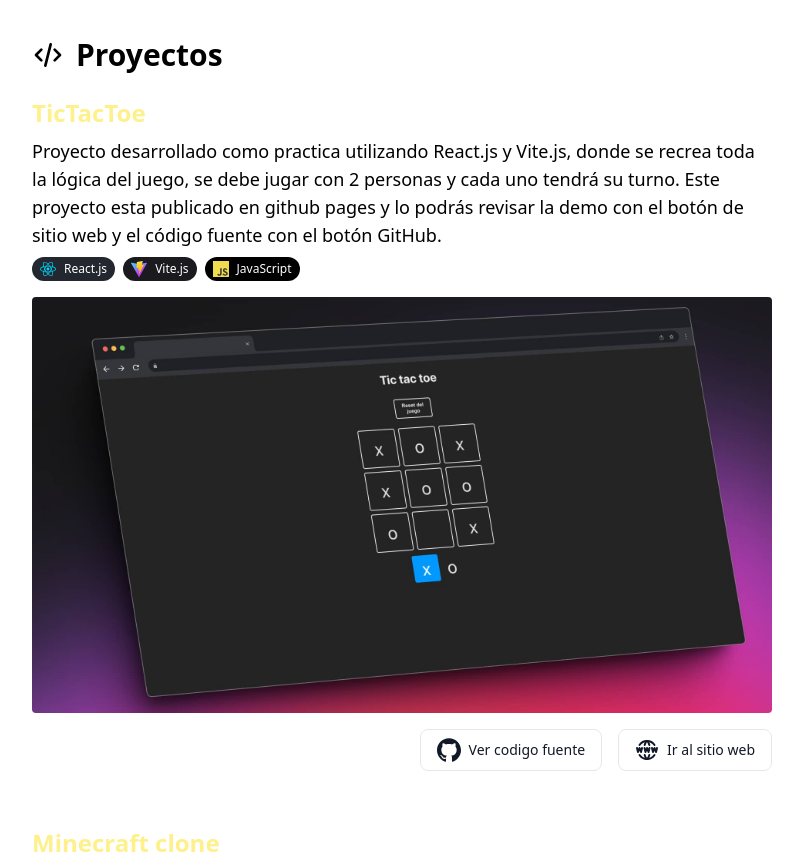
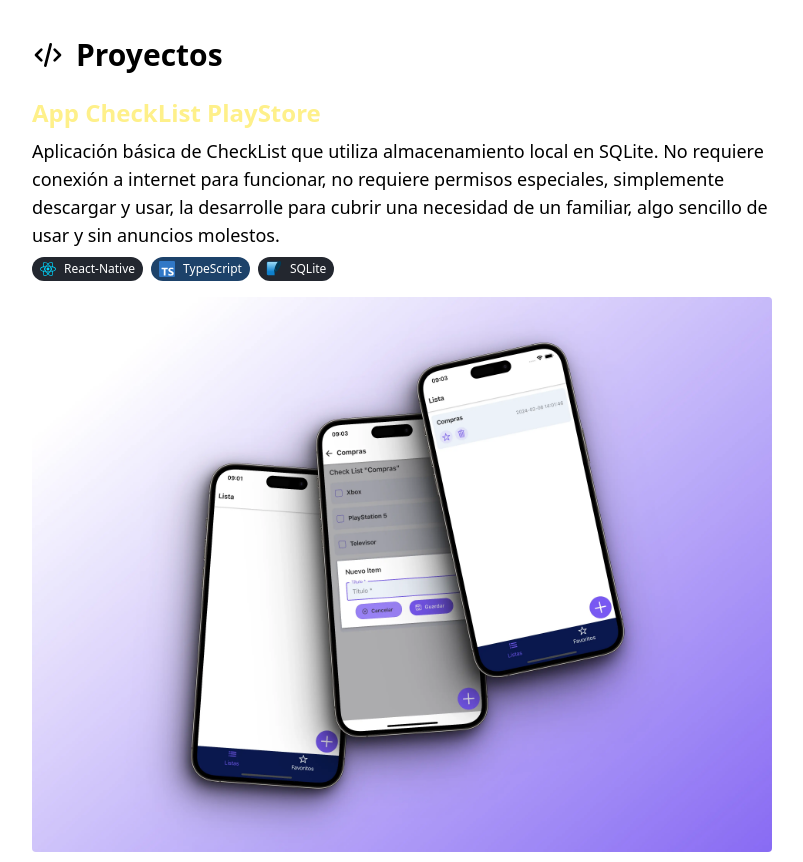
Before and after one commit to DanielTuttos/portfolio-astro, an Astro site: page / in a window 1280 px wide. Shown: the part 1623-2485 px from the top of the page, without its empty margins (238-1041 px from the left). Built offline with nearby package versions, Linux system fonts and the light colour scheme; Astro itself is replaced by a stand-in of ours.

Commit message:
:construction: adding more projects

```diff
--- a/src/components/Projects.astro
+++ b/src/components/Projects.astro
@@ -8,6 +8,8 @@ import Threejs from '../icons/Threejs.astro';
 import LinkButton from './LinkButton.astro';
 import GitHub from '@/icons/GitHub.astro';
 import Web from '@/icons/Web.astro';
+import TypeScript from '@/icons/TypeScript.astro';
+import SQLite from '@/icons/SQLite.astro';
 
 const TAGS = {
   NEXT: {
@@ -30,18 +32,42 @@ const TAGS = {
     class: 'bg-[#23272F] text-white',
     icon: React,
   },
+  REACTNATIVE: {
+    name: 'React-Native',
+    class: 'bg-[#23272F] text-white',
+    icon: React,
+  },
   JAVASCRIPT: {
     name: 'JavaScript',
     class: 'bg-[#000000] text-white',
     icon: JavaScript,
+  },
+  TYPESCRIPT: {
+    name: 'TypeScript',
+    class: 'bg-[#1D426A] text-white',
+    icon: TypeScript,
   },
   THREEJS: {
     name: 'Three.js',
     class: 'bg-[#0073B4] text-white',
     icon: Threejs,
   },
+  SQLITE: {
+    name: 'SQLite',
+    class: 'bg-[#23272F] text-white',
+    icon: SQLite,
+  },
 };
 const PROJECTS = [
+  {
+    title: 'App CheckList PlayStore',
+    description:
+      'Aplicación básica de CheckList que utiliza almacenamiento local en SQLite. No requiere conexión a internet para funcionar, no requiere permisos especiales, simplemente descargar y usar, la desarrolle para cubrir una necesidad de un familiar, algo sencillo de usar y sin anuncios molestos.',
+    link: 'https://play.google.com/store/apps/details?id=com.danielromeroag.appchecklist',
+    github: 'https://github.com/DanielTuttos/app-checkList',
+    image: '/projects/app-checklist.webp',
+    tags: [TAGS.REACTNATIVE, TAGS.TYPESCRIPT, TAGS.SQLITE],
+  },
   {
     title: 'TicTacToe',
     description:
@@ -63,7 +89,7 @@ const PROJECTS = [
 ];
 ---
 
-<section class='flex flex-col gap-y-14 mb-10'>
+<section class="flex flex-col gap-y-14 mb-10">
   {
     PROJECTS.map(({ title, description, tags, image, link, github }) => (
       <article>
--- /dev/null
+++ b/src/icons/SQLite.astro
@@ -0,0 +1,37 @@
+<svg
+  {...Astro.props}
+  xmlns="http://www.w3.org/2000/svg"
+  width="64"
+  height="64"
+  viewBox="0 0 6.554 6.555"
+  preserveAspectRatio="xMidYMid"
+  ><defs
+    ><linearGradient
+      x1="2.983"
+      y1=".53"
+      x2="2.983"
+      y2="4.744"
+      id="A"
+      gradientUnits="userSpaceOnUse"
+      ><stop
+        stop-color="#97d9f6"
+        offset="0%"
+      ></stop><stop
+        stop-color="#0f80cc"
+        offset="92.024%"
+      ></stop><stop
+        stop-color="#0f80cc"
+        offset="100%"
+      ></stop></linearGradient
+    ></defs
+  ><path
+    d="M4.96.29H.847c-.276 0-.5.226-.5.5v4.536c0 .276.226.5.5.5h2.71c-.03-1.348.43-3.964 1.404-5.54z"
+    fill="#0f80cc"
+  ></path><path
+    d="M4.81.437H.847c-.196 0-.355.16-.355.355v4.205c.898-.345 2.245-.642 3.177-.628A28.93 28.93 0 0 1 4.811.437z"
+    fill="url(#A)"
+  ></path><path
+    d="M5.92.142c-.282-.25-.623-.15-.96.148l-.15.146c-.576.61-1.1 1.742-1.276 2.607a2.38 2.38 0 0 1 .148.426l.022.1.022.102s-.005-.02-.026-.08l-.014-.04a.461.461 0 0 0-.009-.022c-.038-.087-.14-.272-.187-.352a8.789 8.789 0 0 0-.103.321c.132.242.212.656.212.656s-.007-.027-.04-.12c-.03-.083-.176-.34-.21-.4-.06.22-.083.368-.062.404.04.07.08.2.115.324a7.52 7.52 0 0 1 .132.666l.005.062a6.11 6.11 0 0 0 .015.75c.026.313.075.582.137.726l.042-.023c-.09-.284-.128-.655-.112-1.084.025-.655.175-1.445.454-2.268C4.548 1.938 5.2.94 5.798.464c-.545.492-1.282 2.084-1.502 2.673-.247.66-.422 1.28-.528 1.873.182-.556.77-.796.77-.796s.29-.356.626-.865l-.645.172-.208.092s.53-.323.987-.47c.627-.987 1.31-2.39.622-3.002"
+    fill="#003b57"
+  ></path></svg
+>
--- /dev/null
+++ b/src/icons/Typescript.astro
@@ -0,0 +1,15 @@
+<svg
+  {...Astro.props}
+  viewBox="0 0 256 256"
+  width="256"
+  height="256"
+  xmlns="http://www.w3.org/2000/svg"
+  preserveAspectRatio="xMidYMid"
+  ><path
+    d="M20 0h216c11.046 0 20 8.954 20 20v216c0 11.046-8.954 20-20 20H20c-11.046 0-20-8.954-20-20V20C0 8.954 8.954 0 20 0Z"
+    fill="#3178C6"
+  ></path><path
+    d="M150.518 200.475v27.62c4.492 2.302 9.805 4.028 15.938 5.179 6.133 1.151 12.597 1.726 19.393 1.726 6.622 0 12.914-.633 18.874-1.899 5.96-1.266 11.187-3.352 15.678-6.257 4.492-2.906 8.048-6.704 10.669-11.394 2.62-4.689 3.93-10.486 3.93-17.391 0-5.006-.749-9.394-2.246-13.163a30.748 30.748 0 0 0-6.479-10.055c-2.821-2.935-6.205-5.567-10.149-7.898-3.945-2.33-8.394-4.531-13.347-6.602-3.628-1.497-6.881-2.949-9.761-4.359-2.879-1.41-5.327-2.848-7.342-4.316-2.016-1.467-3.571-3.021-4.665-4.661-1.094-1.64-1.641-3.495-1.641-5.567 0-1.899.489-3.61 1.468-5.135s2.362-2.834 4.147-3.927c1.785-1.094 3.973-1.942 6.565-2.547 2.591-.604 5.471-.906 8.638-.906 2.304 0 4.737.173 7.299.518 2.563.345 5.14.877 7.732 1.597a53.669 53.669 0 0 1 7.558 2.719 41.7 41.7 0 0 1 6.781 3.797v-25.807c-4.204-1.611-8.797-2.805-13.778-3.582-4.981-.777-10.697-1.165-17.147-1.165-6.565 0-12.784.705-18.658 2.115-5.874 1.409-11.043 3.61-15.506 6.602-4.463 2.993-7.99 6.805-10.582 11.437-2.591 4.632-3.887 10.17-3.887 16.615 0 8.228 2.375 15.248 7.127 21.06 4.751 5.811 11.963 10.731 21.638 14.759a291.458 291.458 0 0 1 10.625 4.575c3.283 1.496 6.119 3.049 8.509 4.66 2.39 1.611 4.276 3.366 5.658 5.265 1.382 1.899 2.073 4.057 2.073 6.474a9.901 9.901 0 0 1-1.296 4.963c-.863 1.524-2.174 2.848-3.93 3.97-1.756 1.122-3.945 1.999-6.565 2.632-2.62.633-5.687.95-9.2.95-5.989 0-11.92-1.05-17.794-3.151-5.875-2.1-11.317-5.25-16.327-9.451Zm-46.036-68.733H140V109H41v22.742h35.345V233h28.137V131.742Z"
+    fill="#FFF"
+  ></path></svg
+>
--- a/src/pages/index.astro
+++ b/src/pages/index.astro
@@ -19,10 +19,12 @@ import Profile from '@/icons/Profile.astro';
   title="Portfolio de Daniel Romero - Desarrollador y Programador Web y Movil con 3 anios de experiencia"
   description="Contrata a Daniel para crear tu aplicacion web o movil. Desarrollador Web y Movil. Especializado en crear aplicaciones unicas">
   <main class="px-4">
-    <SectionContainer class="py-32 pb-22" id="top">
+    <SectionContainer
+      class="py-32 pb-22"
+      id="top">
       <img
         class="rounded-full size-12 mb-4"
-        src='/assets/daniel.jpeg'
+        src="/assets/daniel.jpeg"
         alt="Daniel Photo"
       />
       <h1
@@ -36,30 +38,33 @@ import Profile from '@/icons/Profile.astro';
         </a>
       </h1>
       <h2 class="text-xl lg:text-2xl text-wrap max-w-[700px]">
-        <span>+3 años de experiencia en </span>
-        <span class="text-yellow-200/90">Desarrollar Aplicaciones Web y Móvil.</span>
+        <span>+3 años de experiencia en</span>
+        <span class="text-yellow-200/90"
+          >Desarrollar Aplicaciones Web y Móvil.</span
+        >
         <span class="text-red-100/90">De Guayas - Ecuador.</span>
         <span class="opacity-85"
-          >Especializado en crear aplicaciones interactivas a medida y únicas con diseño personalizado.</span
+          >Especializado en crear aplicaciones interactivas a medida y únicas
+          con diseño personalizado.</span
         >
       </h2>
       <nav class="flex gap-4 mt-8 flex-wrap">
         <SocialPill
           href="https://www.linkedin.com/in/daniel-romero-aguirre-086a4255/">
           <LinkedIn class="size-4 md:size-6" />
-          LinkeIn
+          LinkedIn
         </SocialPill>
         <SocialPill href="https://github.com/DanielTuttos">
           <GitHub class="size-4 md:size-6" />
           GitHub
         </SocialPill>
-		<SocialPill href="https://www.instagram.com/danielromeroag/">
-			<Instagram class="size-4 md:size-6" />
-			Instagram
-		  </SocialPill>
+        <!-- <SocialPill href="https://www.instagram.com/danielromeroag/">
+          <Instagram class="size-4 md:size-6" />
+          Instagram
+        </SocialPill> -->
         <SocialPill href="mailto:danielromeroag@gmail.com">
           <Mail class="size-4 md:size-6" />
-          danielromeroag@gmail.com
+          Contáctame
         </SocialPill>
       </nav>
     </SectionContainer>
```
Also changed, not shown: public/projects/app-checklist.webp (added), 1 other file.
